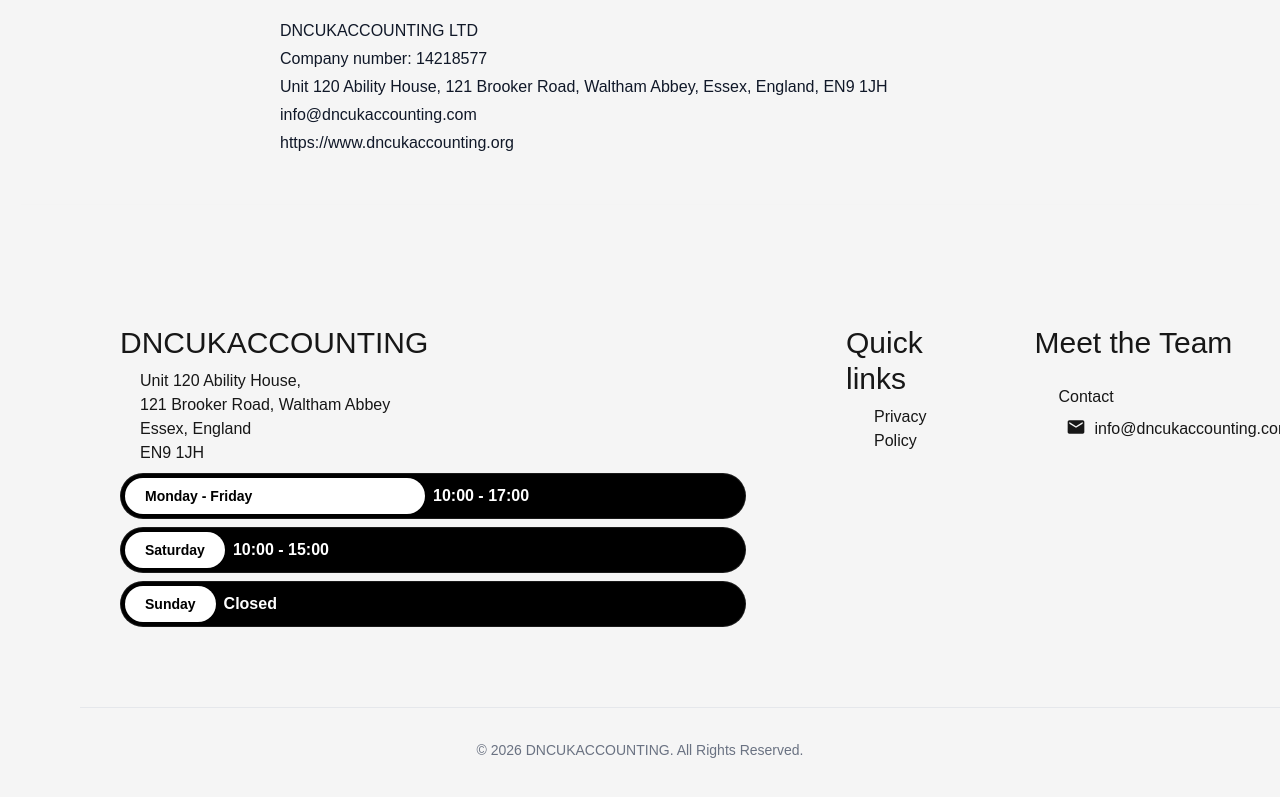
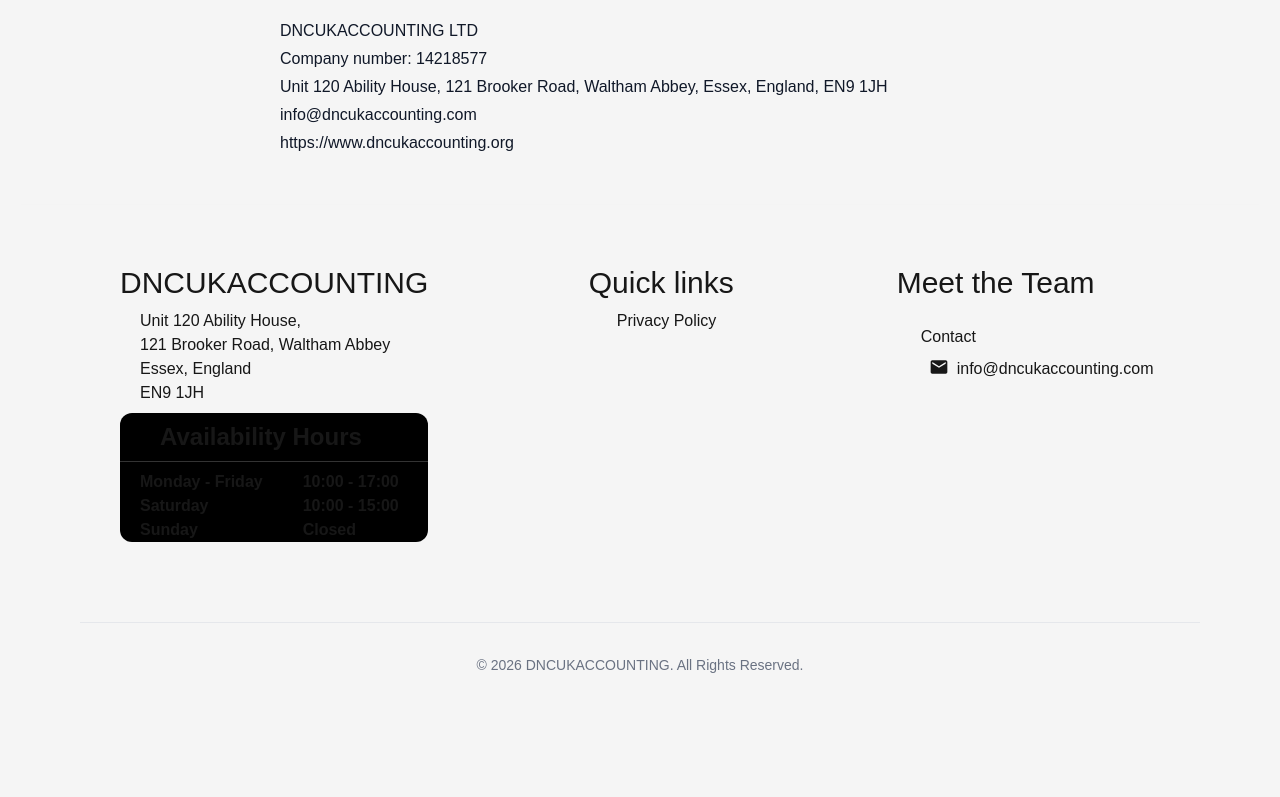
Before and after one commit to lucian-xinitrc/dncukaccounting, a Next.js app: page /privacy-policy in a window 1280 px wide. Shown: the part 3431-4228 px from the top of the page. After the commit the page ends 4126 px from the top, so only its background shows below. Built offline with nearby package versions, Linux system fonts and the light colour scheme.

Commit message:
New commit

```diff
--- a/src/app/components.js
+++ b/src/app/components.js
@@ -135,8 +135,8 @@ const ScrollUp = () => {
 const Footer = ({language}) => {
   return (
     <>
-      <footer className="overflow-hidden dark:bg-black shadow-xl/20 flex justify-center p-10 sm:p-20 dark:text-white">
-          <div className="w-full">
+      <footer className="block overflow-hidden dark:bg-black shadow-xl/20 p-5 sm:px-20 dark:text-white">
+          <div className="w-full overflow-hidden">
           <div className="sm:grid-cols-3 w-full sm:flex gap-5">
             <div className="py-10 sm:p-10 w-full">
               <div>
@@ -147,30 +147,26 @@ const Footer = ({language}) => {
                 <h2 className="ml-5 text-1xl">EN9 1JH</h2>
               </div>
               <div>
-                <div className="bg-black border border-white/10 rounded-xl sm:rounded-full p-1 flex font-bold my-2 w-full">
-                  <div className="w-[300px] p-2 bg-white rounded-xl sm:rounded-full text-black px-5 text-sm sm:text-md">
-                    {language === "en" ? "Monday - Friday" : "Luni - Vineri"}
-                  </div>
-                  <p className="w-[300px] my-0.5 mx-2 text-white text-md pt-1">
-                    10:00 - 17:00
-                  </p>
-                </div>
-                <div className="bg-black border border-white/10 rounded-xl sm:rounded-full p-1 flex font-bold my-2 ">
-                  <div className="p-2 bg-white rounded-xl sm:rounded-full text-black px-5 text-sm sm:text-md">
-                    {language === "en" ? "Saturday" : "Sâmbată"}
-                  </div>
-                  <p className="w-full my-0.5 mx-2 text-white pt-1 text-md sm:text-md">
-                    10:00 - 15:00
-                  </p>
-                </div>
-                <div className="bg-black border border-white/10 rounded-xl sm:rounded-full p-1 flex font-bold my-2 ">
-                  <div className="p-2 bg-white rounded-xl sm:rounded-full text-black px-5 text-sm sm:text-md">
-                    {language === "en" ? "Sunday" : "Duminică"}
-                  </div>
-                  <p className="my-0.5 mx-2 text-white text-md pt-1">
-                    {language === "en" ? "Closed" : "Închis"}
-                  </p>
-                </div>
+              <div className="bg-black rounded-xl font-bold my-2 w-auto">
+              <h1 className="text-2xl border-b border-white/20 p-2 px-10 mb-2">Availability Hours</h1>
+                <table class="table-fixed">
+                  <tbody>
+                    <tr>
+                      <td>{language === "en" ? "Monday - Friday " : "Luni - Vineri "}</td>
+                      <td>10:00 - 17:00</td>
+                    </tr>
+                    <tr>
+                      <td>{language === "en" ? "Saturday" : "Sâmbată"}</td>
+                      <td>10:00 - 15:00</td>
+                    </tr>
+                    <tr>
+                      <td>{language === "en" ? "Sunday" : "Duminică"}</td>
+                      <td>{language === "en" ? "Closed" : "Închis"}</td>
+                    </tr>
+                  </tbody>
+                </table>
+              </div>
+
               </div>
             </div>
             <div className="sm:flex sm:justify-center py-10 sm:p-10 w-full">
--- a/src/app/globals.css
+++ b/src/app/globals.css
@@ -1,4 +1,7 @@
 @import "tailwindcss";
+@tailwind base;
+@tailwind components;
+@tailwind utilities;
 
 :root {
   --background: whitesmoke;
@@ -43,3 +46,8 @@ body {
   color: var(--foreground);
   font-family: Arial, Helvetica, sans-serif;
 }
+
+
+td {
+  @apply px-5
+}
--- a/src/app/layout.js
+++ b/src/app/layout.js
@@ -13,7 +13,50 @@ const geistMono = Geist_Mono({
 
 export const metadata = {
   title: "DNC UK Accounting",
-  description: "Accounting company in London",
+  description: "Professional accounting and tax services for LTD companies and self-employed individuals in the UK. Servicii de contabilitate pentru românii din Marea Britanie.",
+  keywords: [
+    'DNC UK Accounting',
+    'DNC UKAccounting',
+    'UK Accountant',
+    'Romanian Accountant UK',
+    'Accounting Services UK',
+    'Accountant for Romanian Businesses UK',
+    'LTD Company Accountant UK',
+    'Limited Company Accounting',
+    'Company Annual Accounts UK',
+    'Corporation Tax Accountant UK',
+    'Self Assessment Accountant UK',
+    'Self Employed Accountant UK',
+    'Tax Return Accountant UK',
+    'CIS Tax Return UK',
+    'VAT Returns UK',
+    'Bookkeeping Services UK',
+    'Payroll Services UK',
+    'UK Company Formation',
+    'HMRC Tax Assistance',
+    'Romanian Accounting Services UK',
+    'Contabil român în UK',
+    'Contabilitate UK',
+    'Firmă de contabilitate în Anglia',
+    'Servicii contabile UK',
+    'Contabil român Londra',
+    'Contabilitate firme LTD',
+    'Contabil self-employed UK',
+    'Declarație fiscală UK',
+    'Recuperare taxe Anglia',
+    'Înființare firmă LTD UK',
+    'Contabilitate pentru români în UK',
+    'Declarații VAT și CIS',
+    'Salarizare UK',
+    'Consultanță fiscală UK',
+    'Accountant Waltham Abbey',
+    'Accountant Essex',
+    'Romanian Accountant London',
+    'Romanian Accountant Harlow',
+    'Contabil român Essex',
+  ],
+  authors: [{ name: 'DNC UK Accounting' }],
+  viewport: 'width=device-width, initial-scale=1.0',
 };
 
 export default function RootLayout({ children }) {
```
Also changed, not shown: 1 other file (tests, documents, lock files or other folders).
